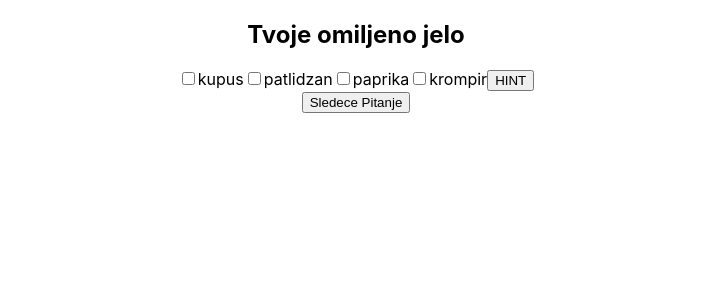
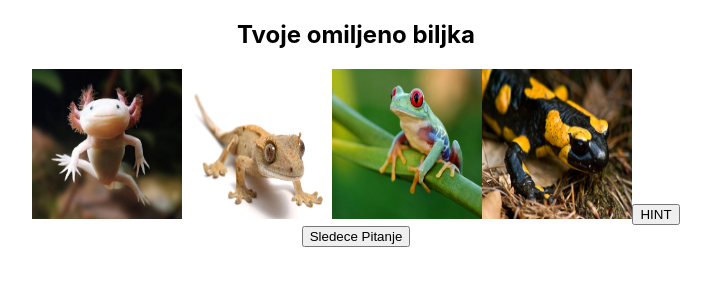
Before and after one commit to Jolene986/zavrsni-rad, a React (Create React App) app: page / in a window 1280 px wide. Both pictures are taken after a click on the button "Sledece Pitanje". Shown: the top 300 px of the page, without its empty margins (284-995 px from the left). Built offline with nearby package versions, Linux system fonts and the light colour scheme.

Commit message:
logika bodovanja sve ok,slike renderovane

```diff
--- a/src/assests/pitanjaData.js
+++ b/src/assests/pitanjaData.js
@@ -1,4 +1,5 @@
 let pitanja = [
+
     {
         id: 1,
         tip:"success",
@@ -10,7 +11,21 @@ let pitanja = [
             "zima"
         ],
         hint: "Neki hint",
-        tacanOdg : "prolece"
+        tacanOdg : "prolece",
+        vrednost: 5
+    },
+    {
+        id: 5,
+        tip:"warning",
+        pitanje: "Tvoje omiljeno biljka",
+        ponudjeniOdg: [
+            '1',
+            "2",
+            "3",
+            "4"
+        ],
+        tacanOdg : "slika1",
+        vrednost: 10
     },
     {
         id: 2,
@@ -23,7 +38,8 @@ let pitanja = [
             "krompir"
         ],
         hint: "Neki hint",
-        tacanOdg : "kupus"
+        tacanOdg : "kupus",
+        vrednost: 5
     },
     {
         id: 3,
@@ -31,19 +47,21 @@ let pitanja = [
         pitanje: "Tvoje omiljeno zivotinja",
         ponudjeniOdg: [],
         hint: "Neki hint",
-        tacanOdg : "zec"
+        tacanOdg : "zec",
+        vrednost: 20
     },
     {
         id: 4,
         tip:"warning",
-        pitanje: "Tvoje omiljeno biljka",
+        pitanje: "Izbaci uljeza!",
         ponudjeniOdg: [
-            '../../../assests/images/1.jpg',
-            "../../../assests/images/2.jpg",
-            "../../../assests/images/3.jpg",
-            "../../../assests/images/4.jpg"
+            '1',
+            "2",
+            "3",
+            "4"
         ],
-        tacanOdg : "2"
+        tacanOdg : "slika1",
+        vrednost: 10
     }
 
     ]
--- a/src/components/dugmad/rezultatDugme.js
+++ b/src/components/dugmad/rezultatDugme.js
@@ -2,7 +2,7 @@ import React from 'react'
 
 const rezDugme =(props)=> {
     return(
-    <button >Vidi Rezultat</button>
+    <button onClick = {props.vidiRezultat}>Vidi Rezultat</button>
     )
 }
 export default rezDugme
--- a/src/components/ponudjeniOdgovori/ponudjeniOdgovor/PodgovorCheckbox.js
+++ b/src/components/ponudjeniOdgovori/ponudjeniOdgovor/PodgovorCheckbox.js
@@ -2,13 +2,21 @@ import React, { Component } from 'react'
 
 export default class PodgovorCheckbox extends Component {
   onChangeHendler = (event)=> {
-    console.log('iz event hendlera' + event.target.value)
-    this.props.provera(event.target.value)
-  }
+    //console.log('iz event hendlera' + event.target.value)
+     if (event.target.checked) {
+      this.props.provera(event.target.value)
+     }
+
+    }
+
+
   render() {
     return (
       <label>
-        <input type="checkbox" value = {this.props.odgovor} onChange ={this.onChangeHendler}/>
+        <input type="radio" value = {this.props.odgovor}
+        onChange ={this.onChangeHendler}
+        name = "cekovi"
+        />
         {this.props.odgovor}
       </label>
     )
--- a/src/components/ponudjeniOdgovori/ponudjeniOdgovor/PodgovorSlike.js
+++ b/src/components/ponudjeniOdgovori/ponudjeniOdgovor/PodgovorSlike.js
@@ -1,15 +1,19 @@
 import React, { Component } from 'react'
+
+
 
 export default class PodgovorSlike extends Component {
   onClickHendler = (event)=> {
     console.log('iz klik hendlera slike' + event.target.id)
-    this.props.provera(event.target.value)
+    this.props.provera(event.target.alt)
   }
   render() {
+    const slika = require('../../../assests/images/'+ this.props.odgovor+'.jpg')
     return (
         <img id = {this.props.id}
-         src= {this.props.odgovor}
-         alt="slika" width = '300' height = '300'
+
+         src= {slika}
+         alt={`slika${this.props.id}`} width = '150' height = '150'
          onClick = {this.onClickHendler}/>
     )
   }
--- a/src/containers/Quiz.js
+++ b/src/containers/Quiz.js
@@ -14,7 +14,17 @@ export default class Quiz extends Component {
         rezultat:0
       }
       nextDugmeHandler =()=>{
+        //provera tacnosti i davanje bodova
+        let tacanOdg = this.state.pitanja[this.state.trenPitanje].tacanOdg;
+        let datOdgovor = this.state.datOdgovor;
+        let vrednost = this.state.pitanja[this.state.trenPitanje].vrednost;
+        console.log('tacan odg je:' + tacanOdg + '  dat odgovor je:'+ datOdgovor)
+        if (tacanOdg === datOdgovor){
+          this.setState(prevState => {return {rezultat: prevState.rezultat + vrednost}})}
+          this.sledecePitanje();
 
+    }
+    sledecePitanje = ()=> {
       //koji je br trenutno pitanje
       let pitanjeBr = this.state.trenPitanje;
       // ukupan br pitanja
@@ -29,18 +39,22 @@ export default class Quiz extends Component {
           this.setState({poslednjePitanje:true})
         }
       }
-      let tacanOdg = this.state.pitanja[this.state.trenPitanje].tacanOdg;
-      console.log('this.state.datOdgovor na next dugmetu  ' + this.state.datOdgovor)
-      if (tacanOdg === this.state.datOdgovor) {
-        console.log('tacno');
-      }
-      else console.log('netacno');
-
     }
      proveraTacnostiMetod = (vrednost)=> {
-        let datOdgovor = vrednost;
-       this.setState({datOdgovor:datOdgovor})
-       console.log('iz provera tacnosti metod' +this.state.datOdgovor);}
+        //let datOdgovor = vrednost;
+        console.log('vrednost koju prima provera tacnosti metod' + vrednost)
+       this.setState({datOdgovor : vrednost})
+      // console.log('iz provera tacnosti metod' +this.state.datOdgovor);
+
+      }
+
+       vidiRezultat=()=> {
+         //provera tacnosti i davanje bodova
+        let tacanOdg = this.state.pitanja[this.state.trenPitanje].tacanOdg;
+        if (tacanOdg === this.state.datOdgovor){
+          this.setState(prevState => {return {rezultat: prevState.rezultat +1}})}
+         console.log('sa vidi rez dugmeta' + this.state.rezultat)
+       }
 
   render() {
     let pitanjeKomponenta = 'Pitanje Komponenta';
@@ -55,8 +69,9 @@ export default class Quiz extends Component {
                                    }
     let dugmeKomponenta = <NextDugme  slPitanje = {this.nextDugmeHandler} />
     if (this.state.poslednjePitanje) {
-       dugmeKomponenta = <RezDugme/>
+       dugmeKomponenta = <RezDugme vidiRezultat={this.vidiRezultat}/>
     }
+    console.log('iz rendera ' + this.state.rezultat)
     return (
       <div>
       {pitanjeKomponenta}
```
